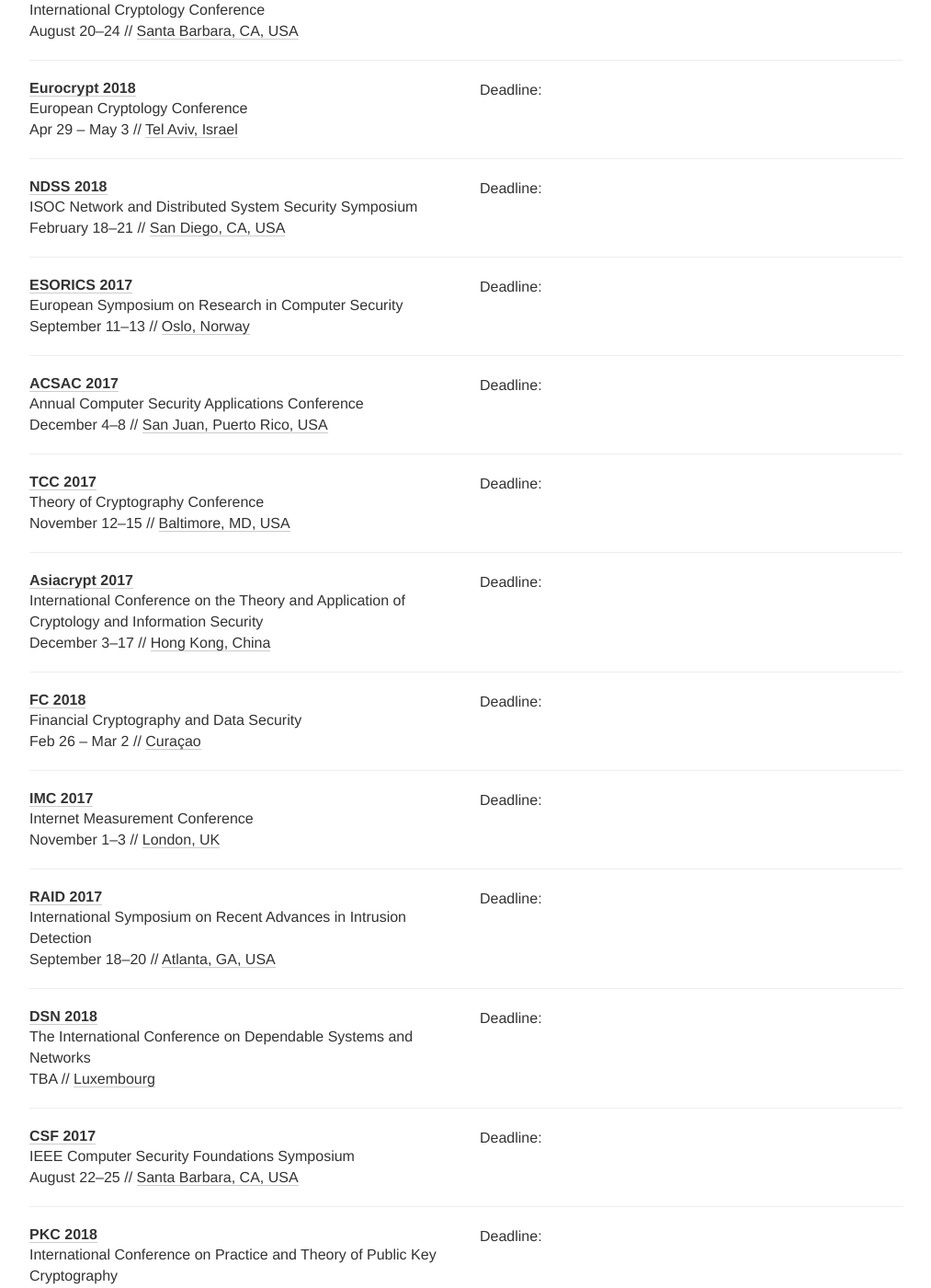
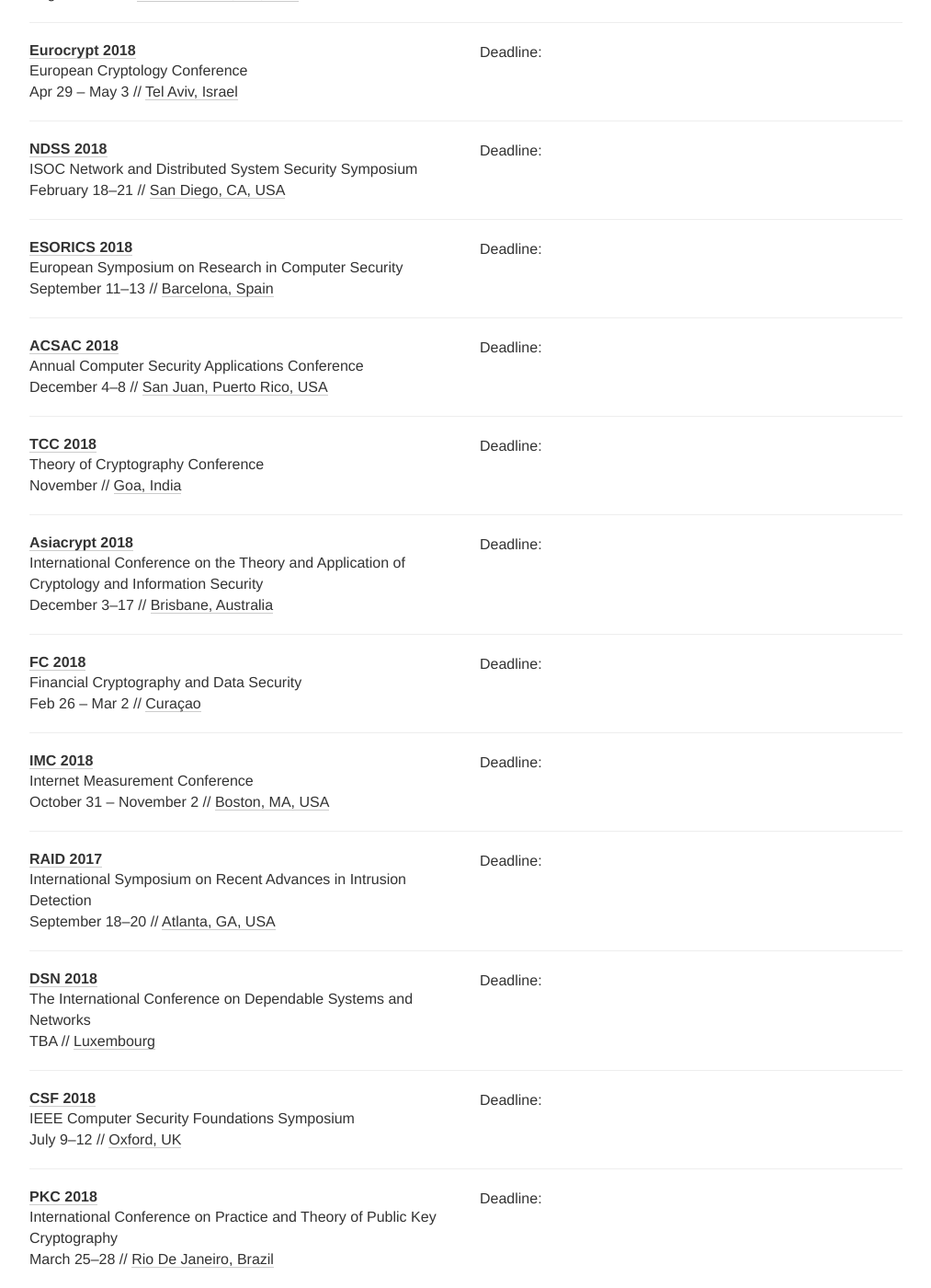
Before and after one commit to sec-deadlines/sec-deadlines.github.io, a Jekyll site: the page built from index.html, in a window 1280 px wide and 1400 px high, scrolled down 919 px. Shown: the whole window at 92% size, without its empty margins (133-1146 px from the left). Built offline with Jekyll 4.4.1, drawn with Linux system fonts in a browser that asks for light colours; nearby versions of some CDN libraries; comment, search, counter and statistics services are not loaded; some of the changed text lies outside the part shown.

Commit message:
Update a couple of conferences

```diff
--- a/_data/conferences.yml
+++ b/_data/conferences.yml
@@ -35,16 +35,6 @@
   timezone: America/Los_Angeles
   date: "August 15-17"
   place: Baltimore, MD, USA
-  tags: [SEC, PRIV]
-
-- name: CCS
-  description: ACM Conference on Computer and Communications Security
-  year: 2017
-  link: https://www.sigsac.org/ccs/CCS2017
-  deadline: "2017-05-19 20:59"
-  timezone: Etc/GMT+7
-  date: "Oct 30 - Nov 3"
-  place: Dallas, USA
   tags: [SEC, PRIV]
 
 - name: PETS
@@ -94,17 +84,17 @@
 
 - name: ESORICS
   description: European Symposium on Research in Computer Security
-  year: 2017
-  link: https://www.ntnu.edu/esorics2017
-  deadline: "2017-05-22 23:59"
+  year: 2018
+  link: https://esorics2018.upc.edu/
+  deadline: "2018-04-18 11:59"
   timezone: Pacific/Samoa
   date: September 11-13
-  place: Oslo, Norway
+  place: Barcelona, Spain
   tags: [SEC, PRIV]
 
 - name: ACSAC
   description: Annual Computer Security Applications Conference
-  year: 2017
+  year: 2018
   link: https://www.acsac.org/
   deadline: "2017-06-08 23:59"
   timezone: America/New_York
@@ -114,22 +104,22 @@
 
 - name: TCC
   description: Theory of Cryptography Conference
-  year: 2017
-  link: https://www.iacr.org/workshops/tcc2017/
-  deadline: "2017-05-24 21:00"
+  year: 2018
+  link: https://www.iacr.org/workshops/tcc
+  deadline: False
   timezone: Etc/GMT+4
-  date: November 12-15
-  place: Baltimore, MD, USA
+  date: November
+  place: Goa, India
   tags: CRYPTO
 
 - name: Asiacrypt
   description: International Conference on the Theory and Application of Cryptology and Information Security
-  year: 2017
-  link: https://asiacrypt.iacr.org/2017
-  deadline: "2017-05-19 02:00"
+  year: 2018
+  link: https://asiacrypt.iacr.org/2018
+  deadline: "2018-05-11 02:00"
   timezone: Etc/UTC
   date: December 3-17
-  place: Hong Kong, China
+  place: Brisbane, Australia
   tags: CRYPTO
 
 - name: FC
@@ -144,12 +134,12 @@
 
 - name: IMC
   description: Internet Measurement Conference
-  year: 2017
-  link: http://conferences.sigcomm.org/imc/2017
-  deadline: "2017-05-11 17:00"
+  year: 2018
+  link: http://conferences.sigcomm.org/imc/2018
+  deadline: "2018-05-18 17:00"
   timezone: America/Los_Angeles
-  date: November 1-3
-  place: London, UK
+  date: October 31 – November 2
+  place: Boston, MA, USA
   tags: SEC
 
 - name: RAID
@@ -173,11 +163,11 @@
 
 - name: CSF
   description: IEEE Computer Security Foundations Symposium
-  year: 2017
-  link: http://csf2017.tecnico.ulisboa.pt/
-  deadline: "2017-02-17 23:59"
-  date: August 22-25
-  place: Santa Barbara, CA, USA
+  year: 2018
+  link: https://www.cs.ox.ac.uk/conferences/csf2018/
+  deadline: "2018-01-30 23:59"
+  date: July 9-12
+  place: Oxford, UK
   tags: [SEC, PRIV]
 
 - name: PKC
--- a/index.html
+++ b/index.html
@@ -27,7 +27,8 @@
           </div>
           <div class="col-xs-12">
             {{ site.description }}
-            To add/update a conference, <a target="_blank" href="//github.com/{{ site.github_username }}/{{ site.github_repo }}">send in a pull request</a>.
+            <p>To add/update a conference, <a target="_blank" href="//github.com/{{ site.github_username }}/{{ site.github_repo }}">send in a pull request</a>.
+            <p>Last update: {{ site.time | date: "%-d %B %Y" }}
           </div>
         </div>
         <hr>
```
